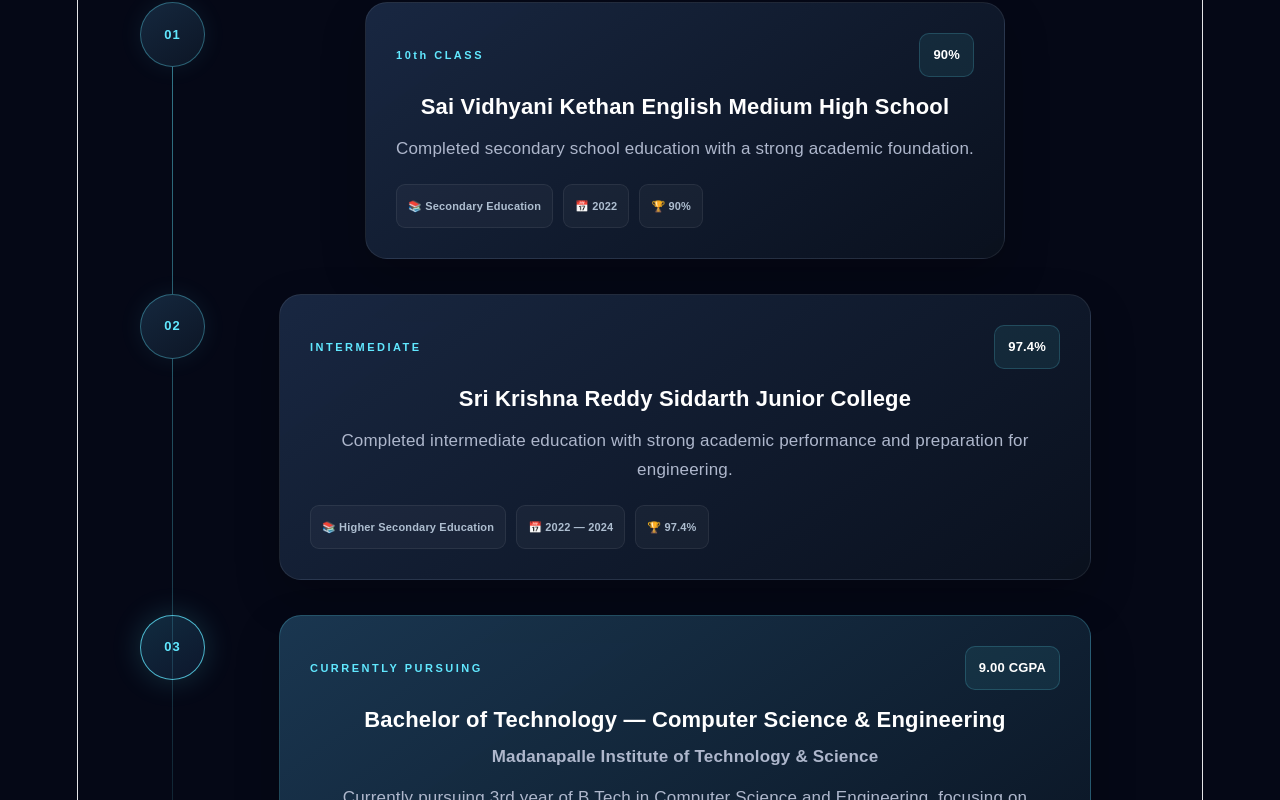
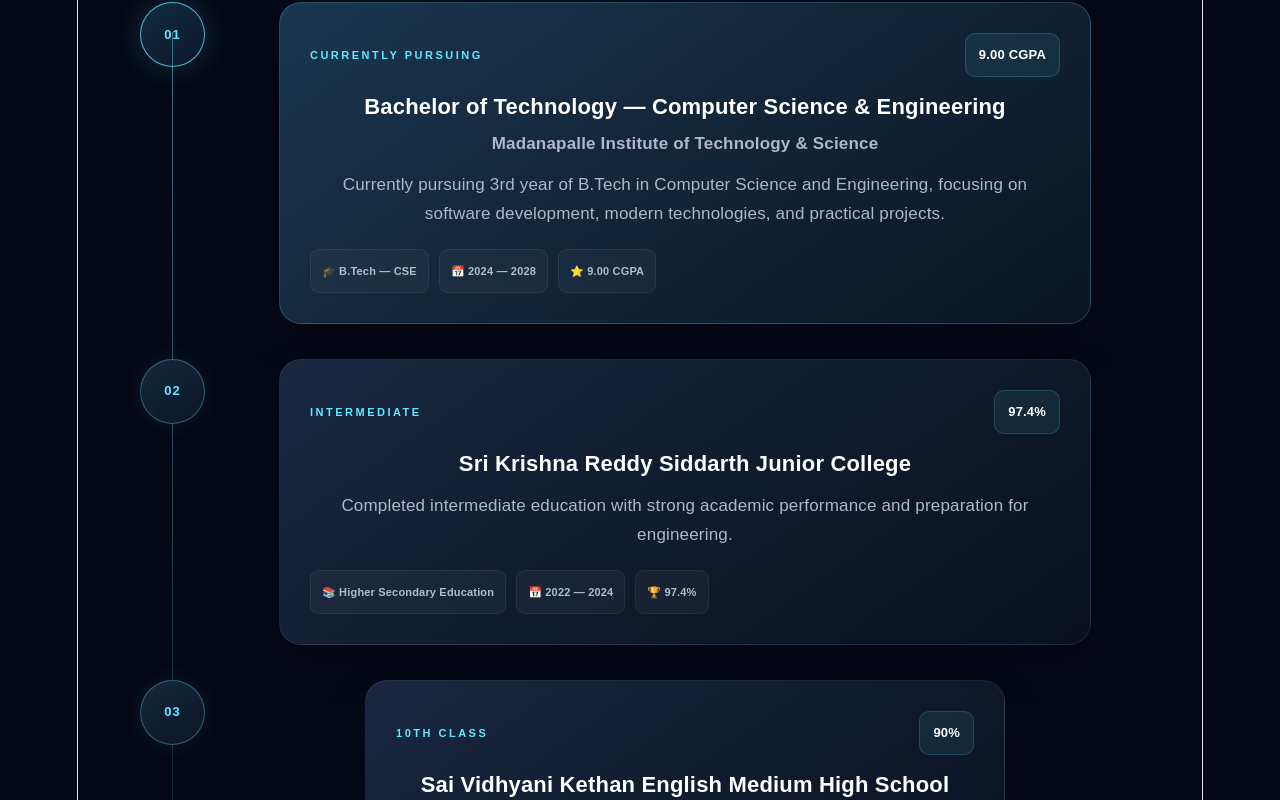
Before and after one commit to dondla27/prasanna-portfolio, a React (Vite) app: page / in a window 1280 px wide. Shown: the part 5180-5980 px from the top of the page. Built offline with nearby package versions, Linux system fonts and the light colour scheme.

Commit message:
Update education timeline

```diff
--- a/src/App.jsx
+++ b/src/App.jsx
@@ -698,108 +698,23 @@ function App() {
       </section>
 
 
-      {/* =====================================================
-    EDUCATION
-===================================================== */}
 
+{/* EDUCATION SECTION */}
 <section id="education" className="section education-section">
 
   <div className="section-heading">
     <span className="section-number">04</span>
-
     <h2>Education</h2>
-
-    <p>
-      My academic journey and educational background.
-    </p>
+    <p>My academic journey and educational background.</p>
   </div>
-
 
   <div className="education-timeline">
 
-    {/* 10th Class */}
-    <div className="education-item">
-
-      <div className="education-marker">
-        <span>01</span>
-      </div>
-
-      <div className="education-card">
-
-        <div className="education-top">
-          <span className="education-level">
-            10th CLASS
-          </span>
-
-          <span className="education-score">
-            90%
-          </span>
-        </div>
-
-        <h3>
-          Sai Vidhyani Kethan English Medium High School
-        </h3>
-
-        <p className="education-description">
-          Completed secondary school education with a
-          strong academic foundation.
-        </p>
-
-        <div className="education-details">
-          <span>📚 Secondary Education</span>
-          <span>📅 2022</span>
-          <span>🏆 90%</span>
-        </div>
-
-      </div>
-
-    </div>
-
-
-    {/* Intermediate */}
-    <div className="education-item">
-
-      <div className="education-marker">
-        <span>02</span>
-      </div>
-
-      <div className="education-card">
-
-        <div className="education-top">
-          <span className="education-level">
-            INTERMEDIATE
-          </span>
-
-          <span className="education-score">
-            97.4%
-          </span>
-        </div>
-
-        <h3>
-          Sri Krishna Reddy Siddarth Junior College
-        </h3>
-
-        <p className="education-description">
-          Completed intermediate education with strong
-          academic performance and preparation for engineering.
-        </p>
-
-        <div className="education-details">
-          <span>📚 Higher Secondary Education</span>
-          <span>📅 2022 — 2024</span>
-          <span>🏆 97.4%</span>
-        </div>
-
-      </div>
-
-    </div>
-
-
-    {/* B.Tech */}
+    {/* 01 - B.Tech */}
     <div className="education-item">
 
       <div className="education-marker active">
-        <span>03</span>
+        <span>01</span>
       </div>
 
       <div className="education-card current-education">
@@ -835,10 +750,108 @@ function App() {
         </div>
 
       </div>
+    </div>
 
+    {/* 02 - Intermediate */}
+    <div className="education-item">
+
+      <div className="education-marker">
+        <span>02</span>
+      </div>
+
+      <div className="education-card">
+
+        <div className="education-top">
+          <span className="education-level">
+            INTERMEDIATE
+          </span>
+
+          <span className="education-score">
+            97.4%
+          </span>
+        </div>
+
+        <h3>
+          Sri Krishna Reddy Siddarth Junior College
+        </h3>
+
+        <p className="education-description">
+          Completed intermediate education with strong
+          academic performance and preparation for engineering.
+        </p>
+
+        <div className="education-details">
+          <span>📚 Higher Secondary Education</span>
+          <span>📅 2022 — 2024</span>
+          <span>🏆 97.4%</span>
+        </div>
+
+      </div>
+    </div>
+
+    {/* 03 - 10th Class */}
+    <div className="education-item">
+
+      <div className="education-marker">
+        <span>03</span>
+      </div>
+
+      <div className="education-card">
+
+        <div className="education-top">
+          <span className="education-level">
+            10TH CLASS
+          </span>
+
+          <span className="education-score">
+            90%
+          </span>
+        </div>
+
+        <h3>
+          Sai Vidhyani Kethan English Medium High School
+        </h3>
+
+        <p className="education-description">
+          Completed secondary school education with a
+          strong academic foundation.
+        </p>
+
+        <div className="education-details">
+          <span>📚 Secondary Education</span>
+          <span>📅 2022</span>
+          <span>🏆 90%</span>
+        </div>
+
+      </div>
     </div>
 
   </div>
+
+  {/* Achievement */}
+  <div className="education-achievement">
+
+    <div className="achievement-icon">
+      🏆
+    </div>
+
+    <div>
+      <span>ACHIEVEMENT</span>
+
+      <h3>
+        3rd Prize — MITS Project Expo 2026
+      </h3>
+
+      <p>
+        Recognized for the Smart Driver Management System project.
+      </p>
+    </div>
+
+  </div>
+
+
+
+
 
 
   {/* Achievement */}
@@ -863,8 +876,7 @@ function App() {
     </div>
 
   </div>
-
-</section>
+  </section>
 
 
     {/* =====================================================
```
